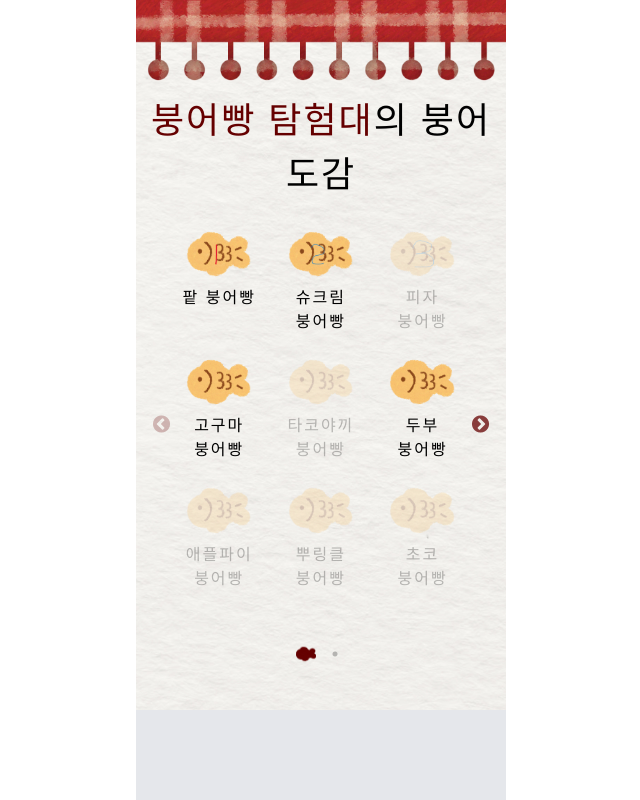
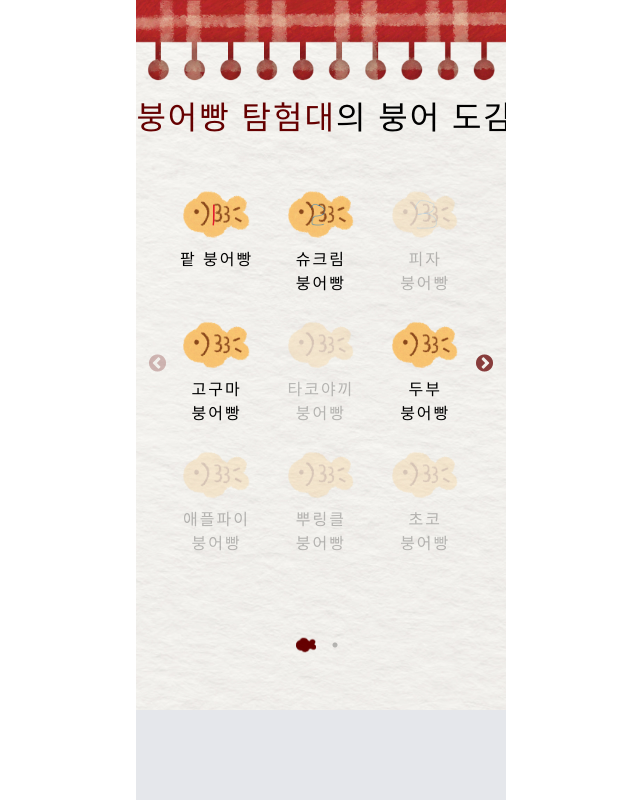
Before and after one commit to fish-crew/fish-bun-frontend, a React (Create React App) app: page /bookPage in a window 1280 px wide. Shown: the whole page, without its empty margins (319-959 px from the left). Built offline with nearby package versions, Linux system fonts and the light colour scheme; a web font is replaced by a local one.

Commit message:
[design] 배너 밀림 개선 : bookPg, calendarPg
margin 등으로 인해 광고 배너 밀림 현상 수정

```diff
--- a/src/pages/book/BookPage.js
+++ b/src/pages/book/BookPage.js
@@ -90,17 +90,17 @@ function BookPage() {
 
       {/* 배경과 캐러셀 */}
       <div
-        className="w-full flex flex-col flex-grow bg-cover"
+        className="w-full flex flex-col flex-grow bg-cover whitespace-nowrap"
         style={{ backgroundImage: `url(${paperOnCheckB})` }}
       >
-        <div className="w-full text-sz45 text-center pt-3">
+        <div className="w-full text-sz45 md:text-sz40 text-center pt-3">
           <span className="whitespace-nowrap text-point-color">{nickname}</span>
           의 붕어 도감
         </div>
 
         {/* 캐러셀 */}
-        <div className="flex flex-col flex-grow px-10 pb-10 pt-5 justify-between carousel">
-          <div className={styles.container}>
+        <div className="flex flex-col flex-grow px-9 justify-between carousel">
+          <div className="{styles.container} flex flex-col flex-grow">
             <Slider {...settings}>
               {chunkedFlavors.map((page, pageIndex) => (
                 <div
@@ -122,7 +122,9 @@ function BookPage() {
                           alt={fish.flavor}
                           className="w-[75%] aspect-[1/1]"
                         />
-                        <span>{fish.flavor}</span>
+                        <span className="whitespace-pre-wrap">
+                          {fish.flavor}
+                        </span>
                       </div>
                     ))}
                   </div>
--- a/src/pages/book/BookPage.module.css
+++ b/src/pages/book/BookPage.module.css
@@ -12,14 +12,46 @@
 }
 
 :global(.slick-slider) {
-  padding-bottom: 3em;
+  /* padding-bottom: 2em; */
 }
 
 :global(.carousel ul) {
   display: flex;
   justify-content: center; /* 수평 정렬 */
   align-items: center; /* 수직 정렬 */
-  height: 100px; /* 필요에 따라 조정 */
   flex-grow: 1;
   align-items: end;
 }
+
+:global(.slick-slider) {
+  position: relative;
+  display: flex;
+  box-sizing: border-box;
+  -webkit-user-select: none;
+  user-select: none;
+  -webkit-touch-callout: none;
+  -khtml-user-select: none;
+  touch-action: pan-y;
+  -webkit-tap-highlight-color: transparent;
+  flex-direction: column;
+  justify-content: space-around;
+  position: relative;
+  flex-grow: 1;
+}
+
+:global(.slick-dots) {
+  position: unset;
+  bottom: unset;
+  display: block;
+  width: 100%;
+  padding: 0;
+  padding-bottom: 1em;
+  margin: 0;
+  list-style: none;
+  text-align: center;
+}
+
+:global(.slick-prev),
+:global(.slick-next) {
+  top: 40%;
+}
--- a/src/pages/calendar/CalendarPage.js
+++ b/src/pages/calendar/CalendarPage.js
@@ -41,18 +41,18 @@ function CalendarPage() {
   };
 
   return (
-    <div className="w-full flex-grow flex flex-col">
+    <div className="w-full flex-grow flex flex-col overflow-y-auto">
       <div className="w-full h-max">
         <img src={paperOnCheckT} alt="상단 배너" />
       </div>
       <div
-        className="w-full flex flex-col flex-grow bg-cover px-3 overflow-y-auto"
+        className="w-full flex flex-col flex-grow bg-cover px-3 pb-3 "
         style={{ backgroundImage: `url(${paperOnCheckB})` }}
       >
         <div className="w-full text-sz45 text-center pt-3 text-point-color">
           붕어 탐험 일지
         </div>
-        <div className="flex-grow items-start justify-center">
+        <div className="flex flex-col flex-grow items-center justify-around">
           <img src={diaryLine} alt="Special" className="w-full" />
           <Calendar
             //locale="en"
@@ -101,9 +101,12 @@ function CalendarPage() {
               return null;
             }}
           />
-          <img src={diaryLine} alt="Special" className="w-full" />
+          <div className="pb-3">
+            {" "}
+            <img src={diaryLine} alt="Special" className="w-full" />
+          </div>
         </div>
-        <div className="text-sz25 items-center my-6">
+        <div className="text-sz25 items-center">
           이번달은{" "}
           <span className="text-orange-500 font-bold">{dateArray.length}</span>
           마리의 붕어빵을 먹었어요!
--- a/src/pages/calendar/CalendarPage.module.css
+++ b/src/pages/calendar/CalendarPage.module.css
@@ -1,5 +1,5 @@
 :global(.react-calendar) {
-  @apply rounded-xl w-full max-w-[600px] h-full border-none font-hakgyo bg-[transparent];
+  @apply rounded-xl w-full h-full max-w-[600px] border-none pt-3 font-hakgyo bg-[transparent];
 }
 
 /* :global(.react-calendar__viewContainer) {
@@ -17,7 +17,7 @@
 }
 
 :global(.react-calendar__navigation) {
-  @apply flex justify-start items-center px-4 pt-3 mb-3;
+  @apply flex justify-start items-center px-4 mb-3;
 }
 
 :global(.react-calendar__navigation__label) {
```
